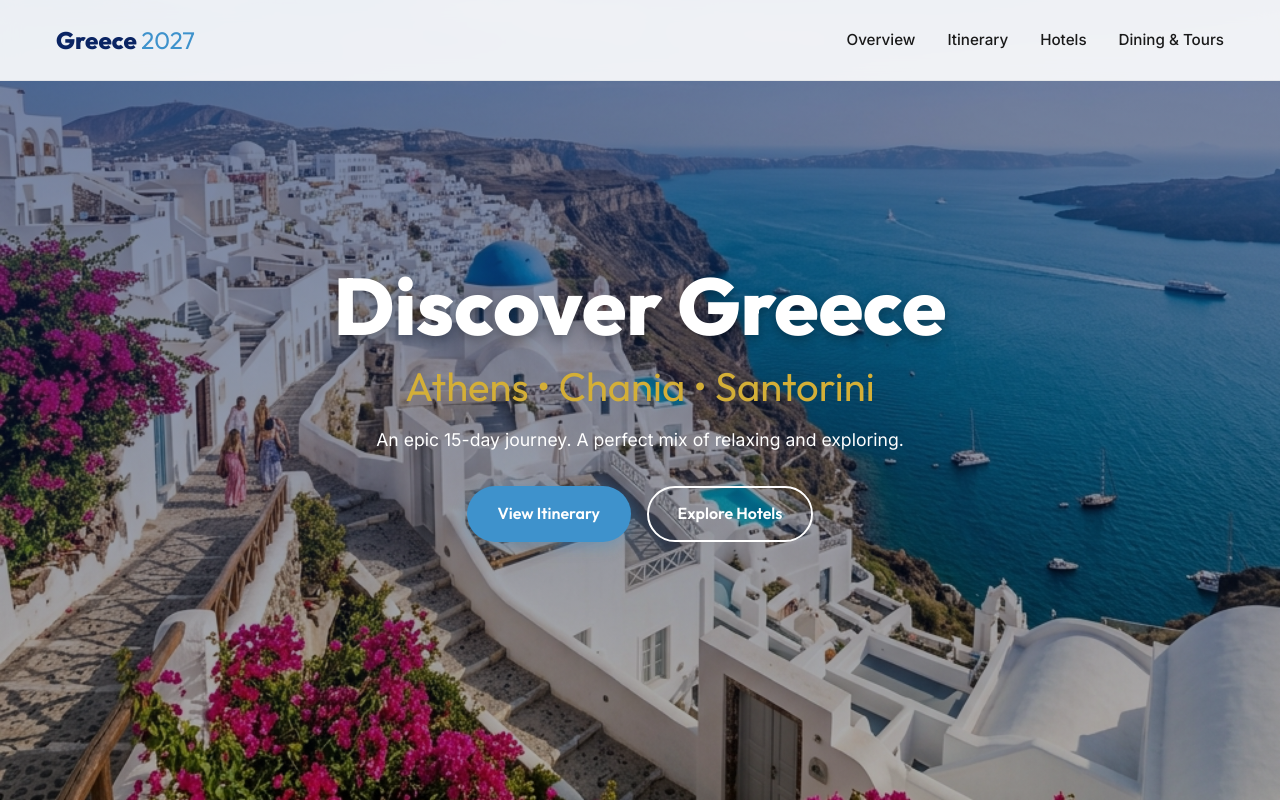
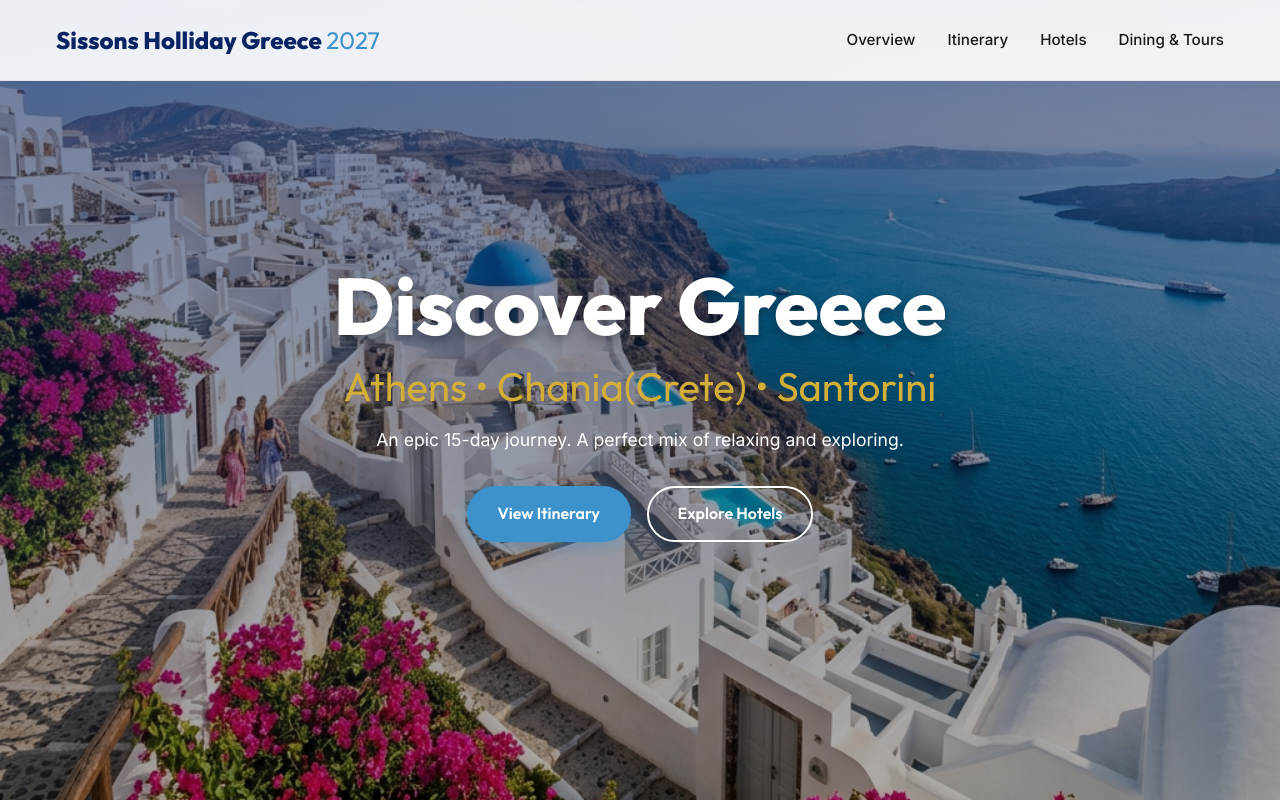
Before and after one commit to rsissons/Greek-Islands-2027, a plain HTML site: page index.html in a window 1280 px wide. Shown: the top 802 px of the page. Drawn offline with Linux system fonts and the light colour scheme.

Commit message:
Update text in index.html based on user request

```diff
--- a/index.html
+++ b/index.html
@@ -3,7 +3,7 @@
 <head>
     <meta charset="UTF-8">
     <meta name="viewport" content="width=device-width, initial-scale=1.0">
-    <title>Greece 2027 | The Ultimate Itinerary</title>
+    <title>Sissons Holliday Greece 2027 | The Ultimate Itinerary</title>
     <meta name="description" content="A spectacular 15-day Greece 2027 itinerary across Athens, Chania, and Santorini.">
 
     <!-- Google Fonts -->
@@ -18,7 +18,7 @@
     <!-- Header / Navbar -->
     <header id="main-header">
         <div class="container nav-container">
-            <div class="logo">Greece <span>2027</span></div>
+            <div class="logo">Sissons Holliday Greece <span>2027</span></div>
             <nav>
                 <ul class="nav-links">
                     <li><a href="#summary">Overview</a></li>
@@ -38,7 +38,7 @@
         <div class="hero-overlay"></div>
         <div class="container hero-content">
             <h1 class="fade-in-up">Discover Greece</h1>
-            <h2 class="fade-in-up delay-1">Athens • Chania • Santorini</h2>
+            <h2 class="fade-in-up delay-1">Athens • Chania(Crete) • Santorini</h2>
             <p class="fade-in-up delay-2">An epic 15-day journey. A perfect mix of relaxing and exploring.</p>
             <div class="hero-actions fade-in-up delay-3">
                 <a href="#timeline" class="btn btn-primary">View Itinerary</a>
```
